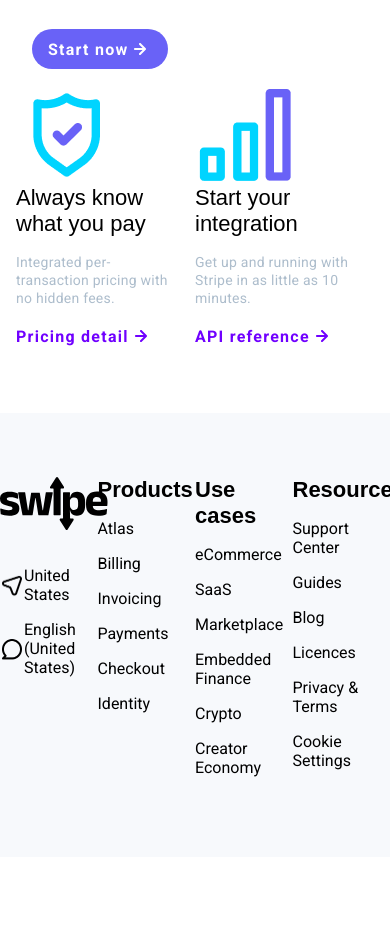
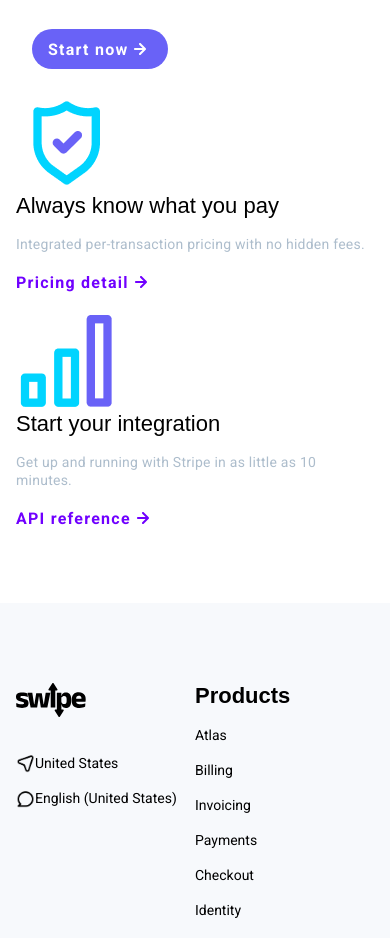
Before and after one commit to Ricardohm7/swipe-project, a plain HTML site: page index.html in a window 390 px wide. Shown: the part 7997-8935 px from the top of the page. Before the commit the page ends 8854 px from the top, so only its background shows below. Drawn offline with Linux system fonts and the light colour scheme; animation ran at ten frames a second; a web font is replaced by a local one.

Commit message:
Making the page hero responsive

```diff
--- a/index.css
+++ b/index.css
@@ -832,6 +832,15 @@
     margin: var(--spacing-md) 0;
   }
 
+  /* GETTING SARTED SECTION */
+  .getting-started-section .col-right {
+    flex-wrap: wrap;
+  }
+
+  .getting-started-section .col-right .card {
+    width: 100%;
+    margin: var(--spacing-sm) 0;
+  }
 }
 
 /* MOBILE SIZE */
@@ -879,6 +888,10 @@
   }
 
   /* VIRTUAL EVENTS SECTION */
+  .getting-started-section .two-column {
+    align-items: center;
+  }
+
   .virtual-events-section .swipe-sessions-card {
     margin: var(--spacing-lg) 0;
     width: 100%;
@@ -895,6 +908,27 @@
   #sessions-logo {
     width: 300px;
   }
+
+  .footer .section-container {
+    flex-wrap: wrap;
+  }
+
+  .footer .col {
+    width: 50%;
+    margin: var(--spacing-md) 0;
+  }
+
+  .footer .col a {
+    font-size: 14px;
+  }
+
+  #footer-logo {
+    width: 70px;
+  }
+
+  .footer .icon-link img {
+    width: 19px;
+  }
 }
 
 html,
```
